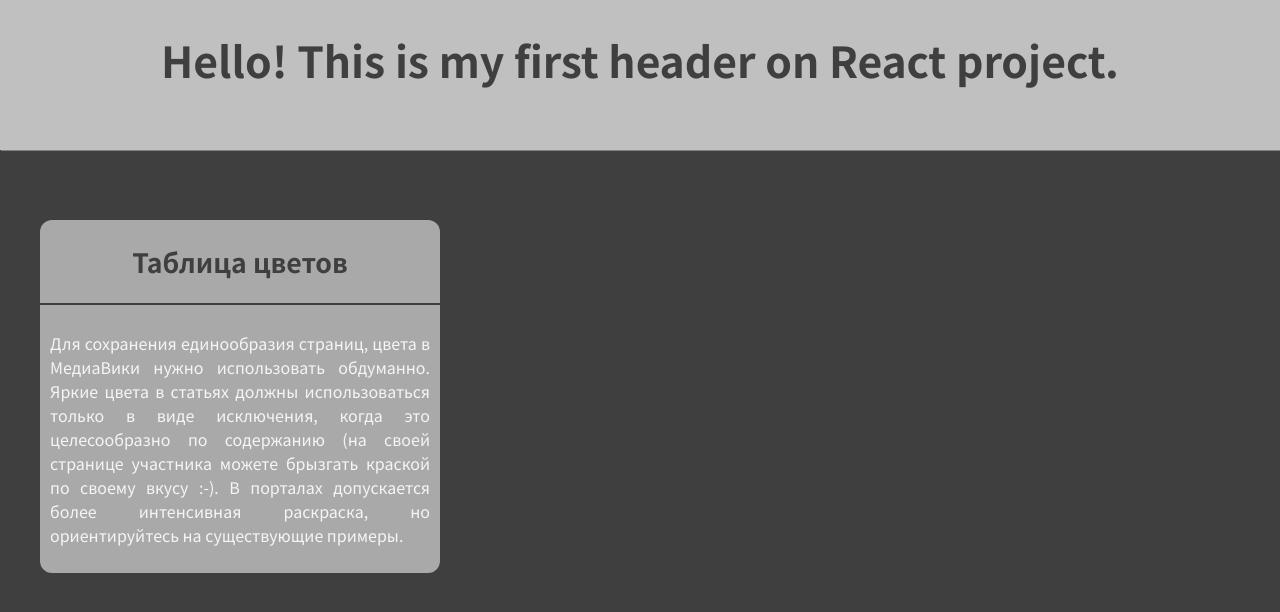
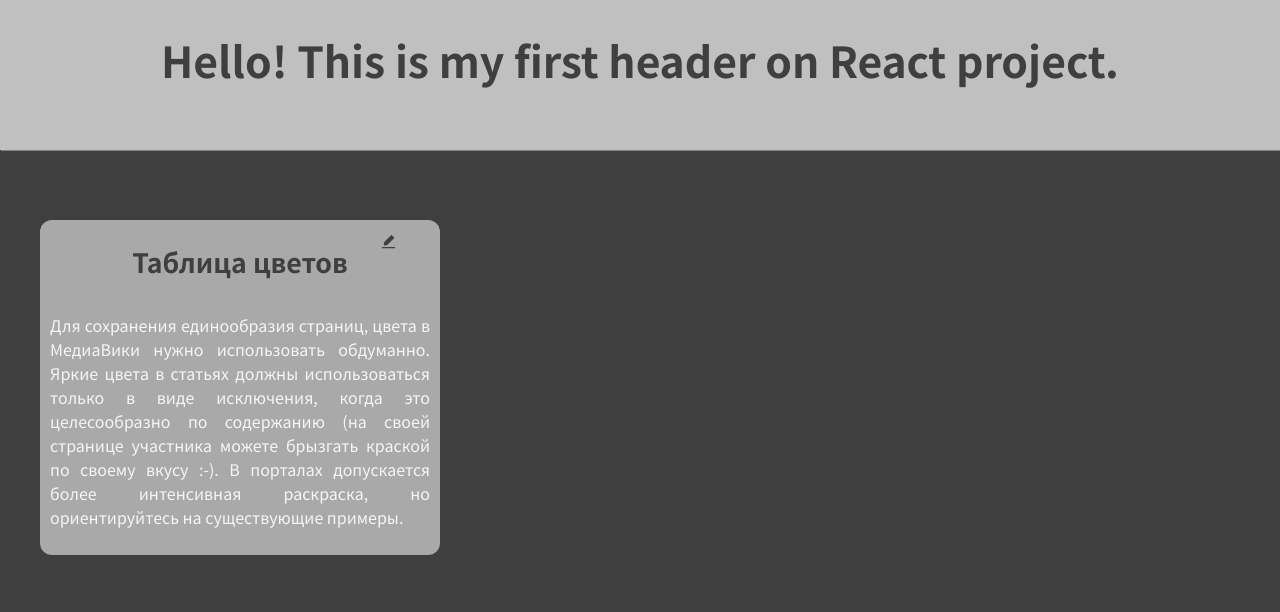
Before and after one commit to alutskin/my-first-app, a React (Create React App) app: page / in a window 1280 px wide. Shown: the top 612 px of the page. Built offline with nearby package versions, Linux system fonts and the light colour scheme.

Commit message:
ReactJS - T02.03 - Understanding the Basic

```diff
--- a/package.json
+++ b/package.json
@@ -8,7 +8,8 @@
     "@testing-library/user-event": "^12.5.0",
     "react": "^17.0.1",
     "react-dom": "^17.0.1",
-    "react-scripts": "4.0.1",
+    "react-icons": "^4.3.1",
+    "react-scripts": "^4.0.1",
     "web-vitals": "^0.2.4"
   },
   "scripts": {
--- a/src/App.js
+++ b/src/App.js
@@ -5,7 +5,15 @@
   return (
     <div>
       <Header />
-      <Card />
+      <Card
+        caption="Таблица цветов"
+        text="Для сохранения единообразия страниц, цвета в МедиаВики нужно
+        использовать обдуманно. Яркие цвета в статьях должны использоваться
+        только в виде исключения, когда это целесообразно по содержанию (на
+        своей странице участника можете брызгать краской по своему вкусу :-). В
+        порталах допускается более интенсивная раскраска, но ориентируйтесь на
+        существующие примеры."
+      />
     </div>
   );
 }
--- a/src/components/Card.css
+++ b/src/components/Card.css
@@ -18,3 +18,20 @@
     color: #f5f5f5;
     padding: 10px;
 }
+
+#two, #three, #four {
+    position: absolute;
+    top: 13px;
+    left: 340px;
+    width: 17px;
+    height: 17px;
+}
+
+#three, #four {
+    width: 20px;
+    height: 20px;
+}
+
+#four {
+    left: 365px;
+}
--- a/src/components/Card.js
+++ b/src/components/Card.js
@@ -1,17 +1,56 @@
-import './Card.css';
+import { useState } from "react";
 
-function Card() {
+import "./Card.css";
+import { AiFillEdit } from "react-icons/ai";
+import { AiFillCheckCircle } from "react-icons/ai";
+import { AiFillCloseCircle } from "react-icons/ai";
+
+function Card(props) {
+  const [editable, setEditable] = useState(false);
+  const [caption, setCaption] = useState(props.caption);
+  const [text, setText] = useState(props.text);
+
+  const editClickHandler = () => {
+    setEditable(true);
+  };
+
+  const saveChangesHandler = () => {
+    setCaption(document.querySelector(".caption").innerHTML);
+    setText(document.querySelector(".text").innerHTML);
+    setEditable(false);
+  };
+
+  const cancelChangesHandler = () => {
+    setEditable(false);
+    setCaption(caption);
+    setText(text);
+  };
+
   return (
     <div className="card">
-      <h2 className="caption">Таблица цветов</h2>
-      <hr color="#3f3f3f" />
-      <p className="text">
-        Для сохранения единообразия страниц, цвета в МедиаВики нужно
-        использовать обдуманно. Яркие цвета в статьях должны использоваться
-        только в виде исключения, когда это целесообразно по содержанию (на
-        своей странице участника можете брызгать краской по своему вкусу :-). В
-        порталах допускается более интенсивная раскраска, но ориентируйтесь на
-        существующие примеры.
+      <h2 className="caption" contentEditable={editable}>
+        {caption}
+      </h2>
+      <AiFillEdit
+        id="two"
+        color="#3f3f3f"
+        visibility={editable ? "hidden" : "visible"}
+        onClick={editClickHandler}
+      />
+      <AiFillCheckCircle
+        id="three"
+        color="#3f3f3f"
+        visibility={editable ? "visible" : "hidden"}
+        onClick={saveChangesHandler}
+      />
+      <AiFillCloseCircle
+        id="four"
+        color="#3f3f3f"
+        visibility={editable ? "visible" : "hidden"}
+        onClick={cancelChangesHandler}
+      />
+      <p className="text" contentEditable={editable}>
+        {text}
       </p>
     </div>
   );
```
Also changed, not shown: 1 other file (tests, documents, lock files or other folders).
